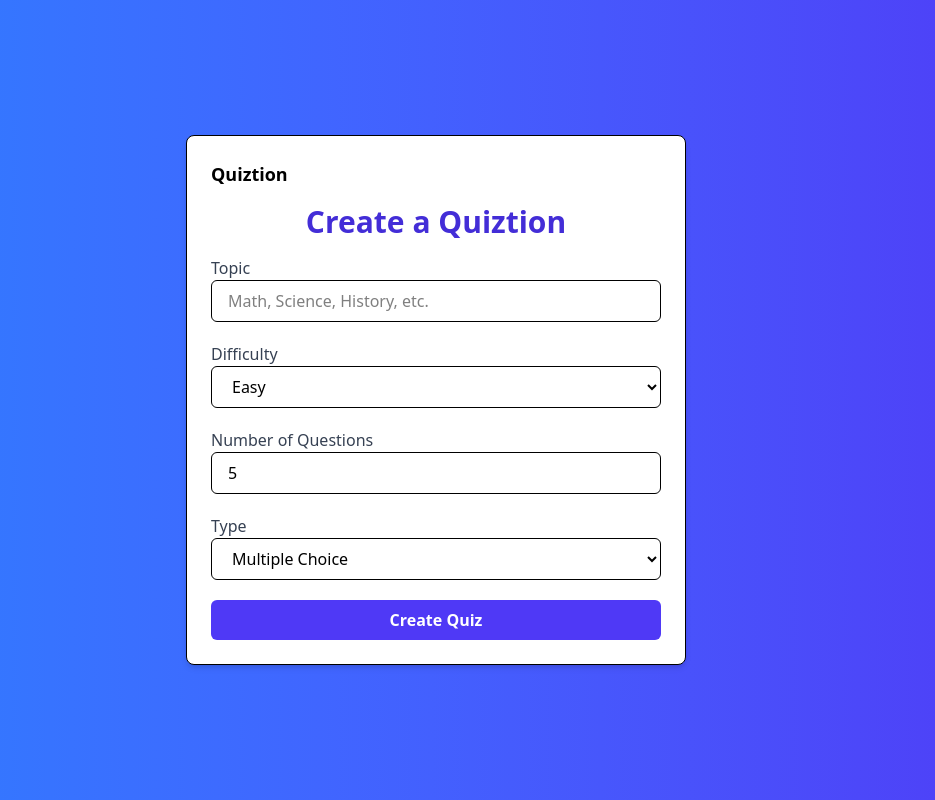
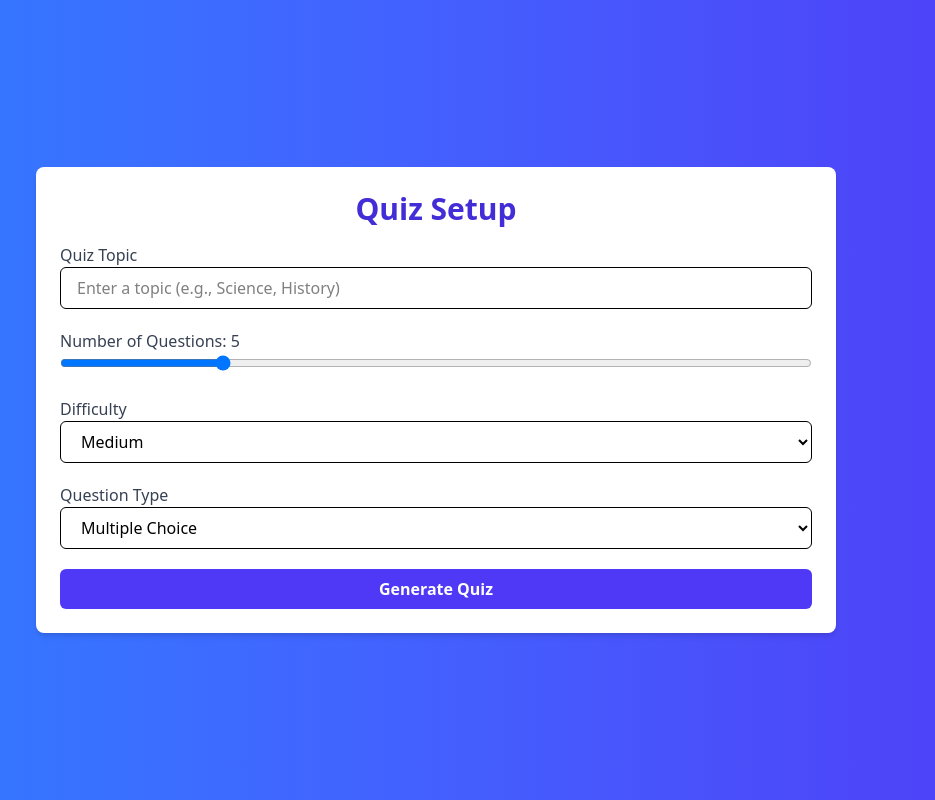
Before and after one commit to gsmaloto/quiztion, a Next.js app: page /quiz in a window 1280 px wide. Shown: the whole page, without its empty margins (204-1139 px from the left). Built offline with nearby package versions, Linux system fonts and the light colour scheme.

Commit message:
Redesign UI

```diff
--- a/src/app/layout.tsx
+++ b/src/app/layout.tsx
@@ -24,7 +24,7 @@ export default function RootLayout({
   children: React.ReactNode;
 }>) {
   return (
-    <html lang="en">
+    <html lang="en" suppressHydrationWarning>
       <body
         className={`${geistSans.variable} ${geistMono.variable} antialiased`}
       >
--- a/src/app/quiz/page.tsx
+++ b/src/app/quiz/page.tsx
@@ -13,13 +13,9 @@ export default function QuizPage() {
   const { questions, setQuestions } = useQuestionStore();
   const { gameStatus, setGameStatus, answers, setAnswers } = useQuizStore();
 
-  console.log("CHECK_gameStatus", gameStatus);
-  console.log("CHECK_questions", questions);
-
   // useState
   const [currentQuestionIndex, setCurrentQuestionIndex] = useState(0);
   const [selectedOption, setSelectedOption] = useState<string | null>(null);
-  const [elapsedTime, setElapsedTime] = useState(0);
   const [totalTime, setTotalTime] = useState(0);
   const timerRef = useRef<NodeJS.Timeout | null>(null);
   const startTime = useRef<number | null>(null);
@@ -27,10 +23,11 @@ export default function QuizPage() {
   useEffect(() => {
     if (gameStatus === "play-quiz") {
       startTime.current = performance.now(); // Start time in milliseconds
-      timerRef.current = setInterval(() => {
-        setElapsedTime((prevTime) => prevTime + 1);
-      }, 1000);
-      return () => clearInterval(timerRef.current as NodeJS.Timeout);
+      const timerId = timerRef.current; // Store the ref value
+
+      return () => {
+        if (timerId) clearInterval(timerId); // Use the stored value
+      };
     }
   }, [gameStatus]);
 
@@ -63,7 +60,6 @@ export default function QuizPage() {
     } else {
       clearInterval(timerRef.current as NodeJS.Timeout);
       setTotalTime(Number(formattedTime));
-      setElapsedTime(0);
       setCurrentQuestionIndex(0);
       setSelectedOption(null);
       setQuestions([]);
@@ -73,18 +69,7 @@ export default function QuizPage() {
 
   return (
     <div className="min-h-screen flex flex-col items-center justify-center bg-gradient px-4">
-      <div className=" h-11/12 w-full md:w-[500px] mx-auto bg-white shadow-md rounded-lg p-6 border">
-        <div className="flex justify-between items-center mb-4">
-          <h2 className="text-lg font-semibold">Quiztion</h2>
-          {gameStatus === "play-quiz" && (
-            <div className="max-w-[500px] px-3 py-1 rounded-md text-sm font-semibold">
-              Time Elapsed{" "}
-              <span className="bg-gray-900 text-white px-2 py-0.5 rounded">
-                {elapsedTime}s
-              </span>
-            </div>
-          )}
-        </div>
+      <div className=" h-11/12 w-full md:w-[800px] mx-auto">
         {gameStatus === "create-quiz" ? (
           <QuizForm />
         ) : gameStatus === "play-quiz" ? (
--- a/src/components/multiple-choice-card.tsx
+++ b/src/components/multiple-choice-card.tsx
@@ -19,7 +19,7 @@ export function MultipleChoiceCard({
   const { questions } = useQuestionStore();
 
   return (
-    <>
+    <div className="bg-white p-6 rounded-lg shadow-md">
       <h3 className="text-lg font-bold mb-4">
         {currentQuestionIndex + 1}. {currentQuestion.question}
       </h3>
@@ -52,6 +52,6 @@ export function MultipleChoiceCard({
           Next
         </button>
       </div>
-    </>
+    </div>
   );
 }
--- a/src/components/quiz-form.tsx
+++ b/src/components/quiz-form.tsx
@@ -6,7 +6,7 @@ import { useState } from "react";
 
 export default function QuizPage() {
   const [topic, setTopic] = useState("");
-  const [difficulty, setDifficulty] = useState("Easy");
+  const [difficulty, setDifficulty] = useState("Medium");
   const [numQuestions, setNumQuestions] = useState(5);
   const [type, setType] = useState("multiple_choice");
   const [isLoading, setIsLoading] = useState(false);
@@ -44,42 +44,40 @@ export default function QuizPage() {
   };
 
   return (
-    <div>
-      {/* <h1 className="text-5xl font-extrabold mb-4 text-center">Quiztion</h1>
-      <p className="text-lg mb-6 text-center max-w-2xl">
-        Create your own quiz and challenge your friends! Customize topics,
-        difficulty, and more.
-      </p> */}
-      <div>
-        {isLoading && (
-          <div className="absolute inset-0 bg-white/70 flex items-center justify-center">
-            <h4 className="text-indigo-700 text-2xl font-semibold animate-pulse">
-              Generating questions...
-            </h4>
-          </div>
-        )}
+    <div className="bg-white p-6 rounded-lg shadow-md">
       <h2 className="text-3xl font-semibold mb-4 text-center text-indigo-700">
-          Create a Quiztion
+        Quiz Setup
       </h2>
       {error && (
-          <div className="bg-red-400 rounded text-white p-2 my-8">{error}</div>
+        <div className="bg-red-400 rounded text-white p-2 my-4">{error}</div>
       )}
       <form onSubmit={handleSubmit} className="space-y-5">
         <div>
-            <label className="block font-medium text-gray-700">Topic</label>
+          <label className="block font-medium text-gray-700">Quiz Topic</label>
           <input
             type="text"
             className="w-full px-4 py-2 border rounded-md focus:ring focus:ring-indigo-300"
             value={topic}
             onChange={(e) => setTopic(e.target.value)}
-              placeholder="Math, Science, History, etc."
+            placeholder="Enter a topic (e.g., Science, History)"
             required
           />
         </div>
         <div>
-            <label className="block font-medium text-gray-700">
-              Difficulty
+          <label className="font-medium text-gray-700 flex justify-between">
+            Number of Questions: {numQuestions}
           </label>
+          <input
+            type="range"
+            min="1"
+            max="20"
+            value={numQuestions}
+            onChange={(e) => setNumQuestions(Number(e.target.value))}
+            className="w-full"
+          />
+        </div>
+        <div>
+          <label className="block font-medium text-gray-700">Difficulty</label>
           <select
             className="w-full px-4 py-2 border rounded-md focus:ring focus:ring-indigo-300"
             value={difficulty}
@@ -92,19 +90,8 @@ export default function QuizPage() {
         </div>
         <div>
           <label className="block font-medium text-gray-700">
-              Number of Questions
+            Question Type
           </label>
-            <input
-              type="number"
-              className="w-full px-4 py-2 border rounded-md focus:ring focus:ring-indigo-300"
-              min="1"
-              value={numQuestions}
-              onChange={(e) => setNumQuestions(Number(e.target.value))}
-              required
-            />
-          </div>
-          <div>
-            <label className="block font-medium text-gray-700">Type</label>
           <select
             className="w-full px-4 py-2 border rounded-md focus:ring focus:ring-indigo-300"
             value={type}
@@ -118,10 +105,16 @@ export default function QuizPage() {
           type="submit"
           className="w-full bg-indigo-600 hover:bg-indigo-700 text-white px-4 py-2 rounded-md font-bold transition duration-300"
         >
-            Create Quiz
+          Generate Quiz
         </button>
       </form>
+      {isLoading && (
+        <div className="absolute inset-0 bg-white/70 flex items-center justify-center">
+          <h4 className="text-indigo-700 text-2xl font-semibold animate-pulse">
+            Generating questions...
+          </h4>
         </div>
+      )}
     </div>
   );
 }
```
Also changed, not shown: src/components/quiz-summary.tsx (+81 -44 lines). Lines whose indentation alone changed are shown as unchanged.
